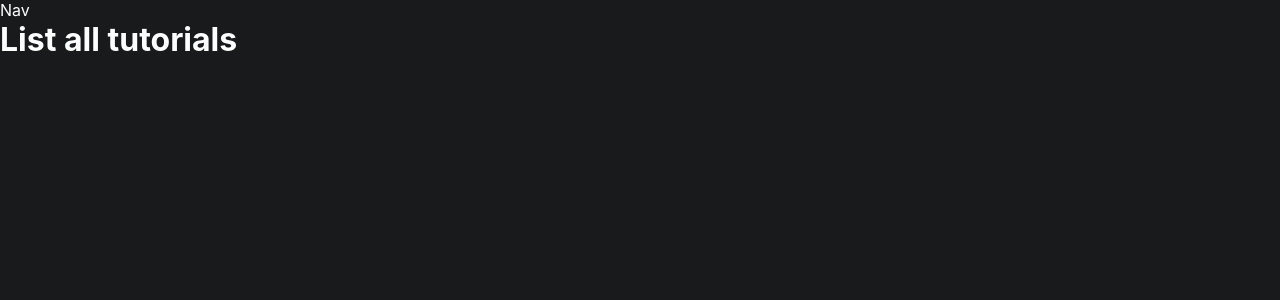
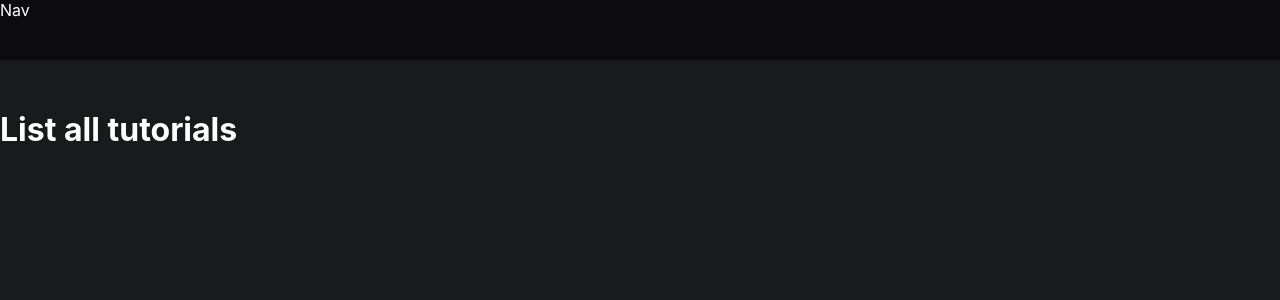
Before and after one commit to DerTyp7/explainegy-nextjs, a Next.js app: page /tutorials in a window 1280 px wide. Shown: the top 300 px of the page. Built offline with nearby package versions, Linux system fonts and the light colour scheme.

Commit message:
sidebar nav

```diff
--- a/app/Nav.tsx
+++ b/app/Nav.tsx
@@ -1,5 +1,6 @@
 import React from "react";
+import styles from "../styles/Nav.module.scss";
 
 export default function Nav() {
-	return <nav>Nav</nav>;
+	return <nav className={styles.nav}>Nav</nav>;
 }
--- /dev/null
+++ b/styles/Nav.module.scss
@@ -0,0 +1,5 @@
+.nav {
+	background-color: rgb(12, 12, 14);
+	height: 60px;
+	margin-bottom: 50px;
+}
--- a/styles/TutorialContentTable.module.scss
+++ b/styles/TutorialContentTable.module.scss
@@ -3,7 +3,8 @@
 .tutorialContentTable {
 	.stickyContainer {
 		position: sticky;
-		top: 60px;
+		top: $grid-sticky-top;
+
 		.list {
 			align-items: flex-start;
 			display: flex;
--- a/styles/variables.scss
+++ b/styles/variables.scss
@@ -9,3 +9,6 @@ $color-font-link: #2294ff;
 $md-color-font: mix($color-overlay-mix, $color-font, 5%);
 $md-color-headline: mix($color-overlay-mix, $color-font, 20%);
 $md-color-hr: mix($color-overlay-mix, $color-background-body, 20%);
+
+/* Grid */
+$grid-sticky-top: 60px;
```
Also changed, not shown: app/tutorials/[tutorialId]/Sidebar.tsx (+6 -2 lines), styles/Sidebar.module.scss (added, +7 -0 lines), styles/Tutorial.module.scss (+6 -2 lines).
